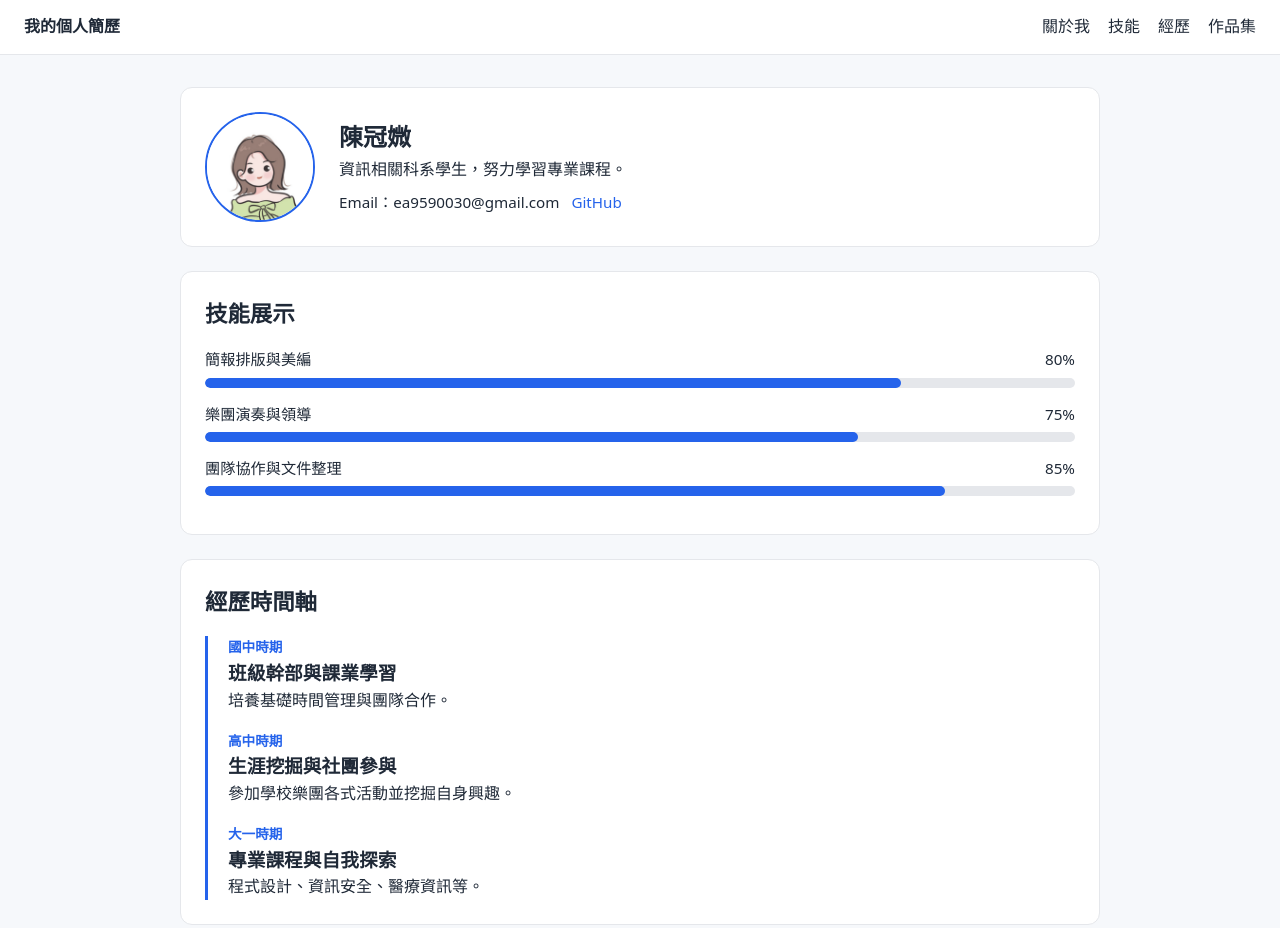
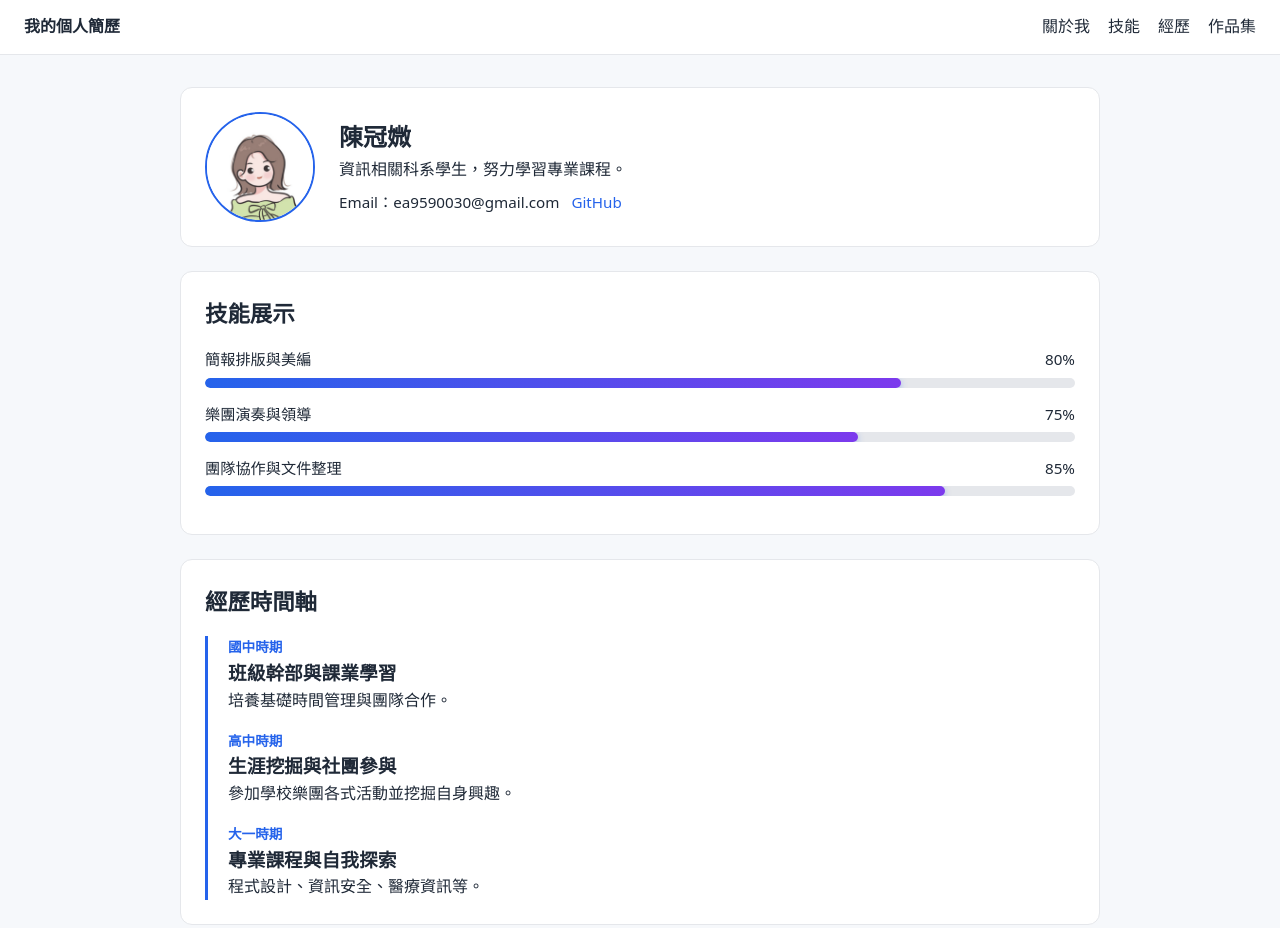
Before and after one commit to ea9590030-byte/resume-portfolio, a plain HTML site: page index.html in a window 1280 px wide. Shown: the top 928 px of the page. Drawn offline with Linux system fonts and the light colour scheme.

Commit message:
feat(skills): upgrade progress bars with gradient and shadow (Version A)

```diff
--- a/index.html
+++ b/index.html
@@ -137,12 +137,12 @@
     }
 
     .progress-fill {
-      height: 100%;
-      background: var(--accent);
-      border-radius: 999px;
-      transition: width 0.3s ease;
-    }
-
+  height: 100%;
+  background: linear-gradient(90deg, #2563eb, #7c3aed);
+  box-shadow: 0 2px 6px rgba(37, 99, 235, 0.35);
+  border-radius: 999px;
+  transition: width 0.3s ease;
+}
     /* 3. 工作／經歷時間軸 */
     .timeline {
       border-left: 3px solid var(--accent);
```
